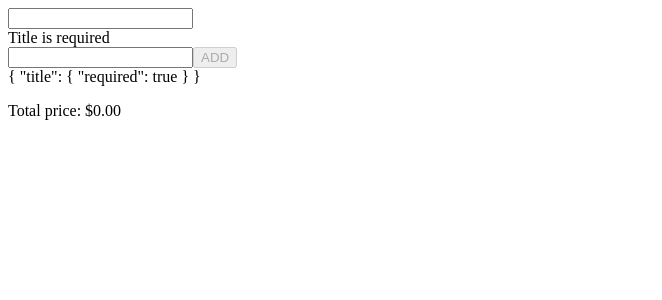
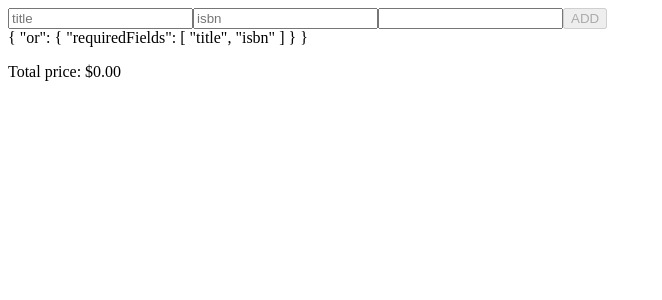
Before and after one commit to wishtack-training/wt-training-angular, an Angular app: page / in a window 1280 px wide. Shown: the top 300 px of the page, without its empty margins (0-662 px from the left). Built offline with nearby package versions, Linux system fonts and the light colour scheme.

Commit message:
🚧 add item form

```diff
--- a/src/app/cart/cart.component.html
+++ b/src/app/cart/cart.component.html
@@ -1,6 +1,8 @@
 <form [formGroup]="itemFormGroup" (ngSubmit)="addItem()">
 
-  <input formControlName="title" type="text">
+  <input formControlName="title" placeholder="title" type="text">
+
+  <input formControlName="isbn" placeholder="isbn" type="text">
 
   <div *ngIf="itemFormGroup.hasError('required', 'title')">Title is required</div>
 
@@ -10,7 +12,7 @@
 
 </form>
 
-<div>{{ getAllErrors() | json }}</div>
+<div>{{ itemFormGroup.errors | json }}</div>
 
 <ul>
   <li *ngFor="let item of getItemList(); let last=last">
--- a/src/app/cart/cart.component.ts
+++ b/src/app/cart/cart.component.ts
@@ -20,6 +20,17 @@ export const forbidden: ValidatorFn = (control) => {
   } : null;
 };
 
+export const or: (controlNameList: string[]) => ValidatorFn = (controlNameList) => (control) => {
+
+  const isValid = controlNameList.some(name => control.value[name]);
+
+  return isValid ? null : {
+    or: {
+      requiredFields: controlNameList
+    }
+  };
+};
+
 @Component({
   selector: 'as-cart',
   templateUrl: './cart.component.html',
@@ -29,14 +40,16 @@ export class CartComponent implements OnInit {
 
   itemFormGroup = new FormGroup({
     title: new FormControl(null, [
-      Validators.required,
       Validators.maxLength(12),
       forbidden
     ]),
+    isbn: new FormControl(),
     price: new FormControl(null, [
       Validators.min(0)
     ])
-  });
+  }, [
+    or(['title', 'isbn'])
+  ]);
 
   private _cart = new Cart();
 
```
